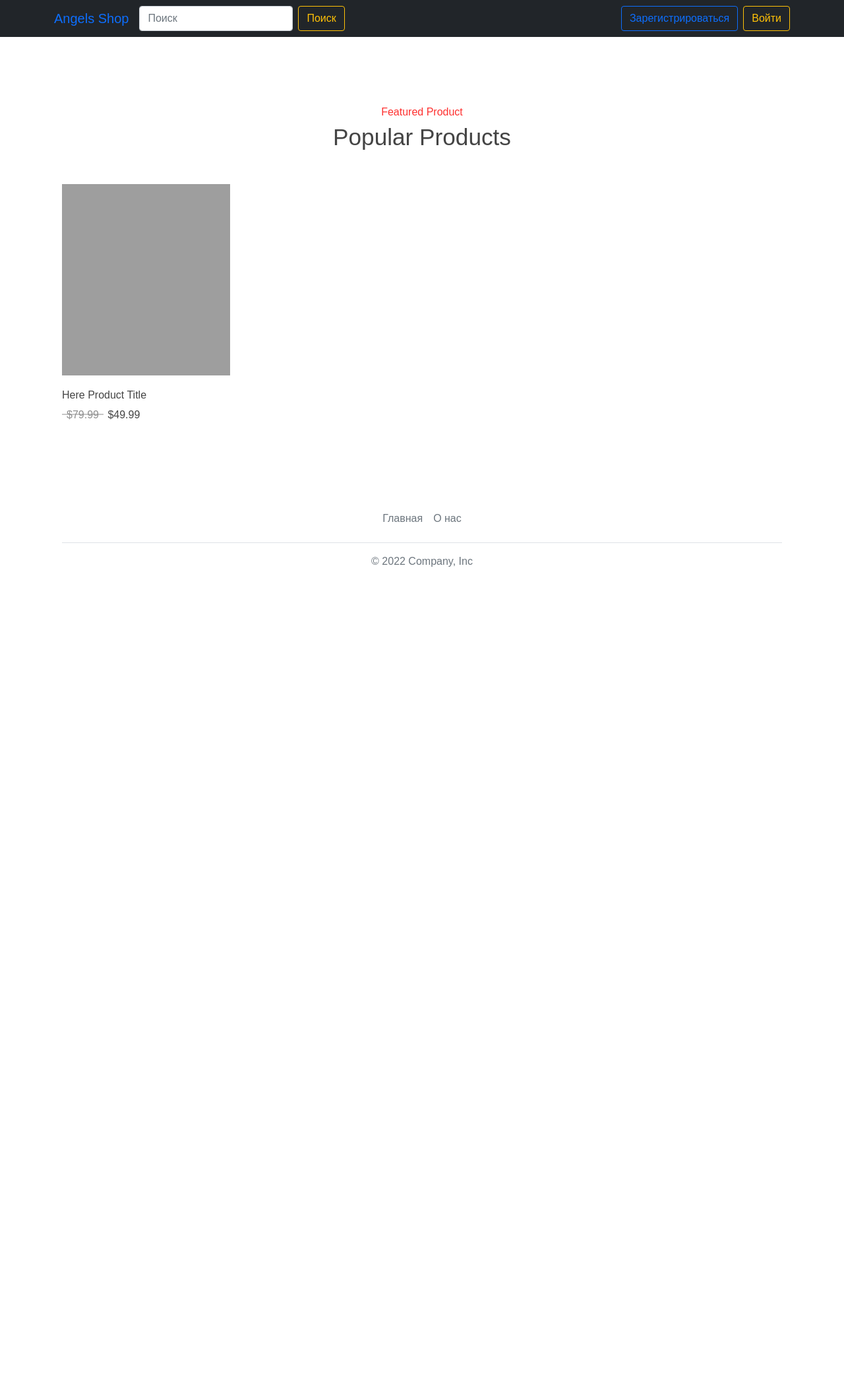
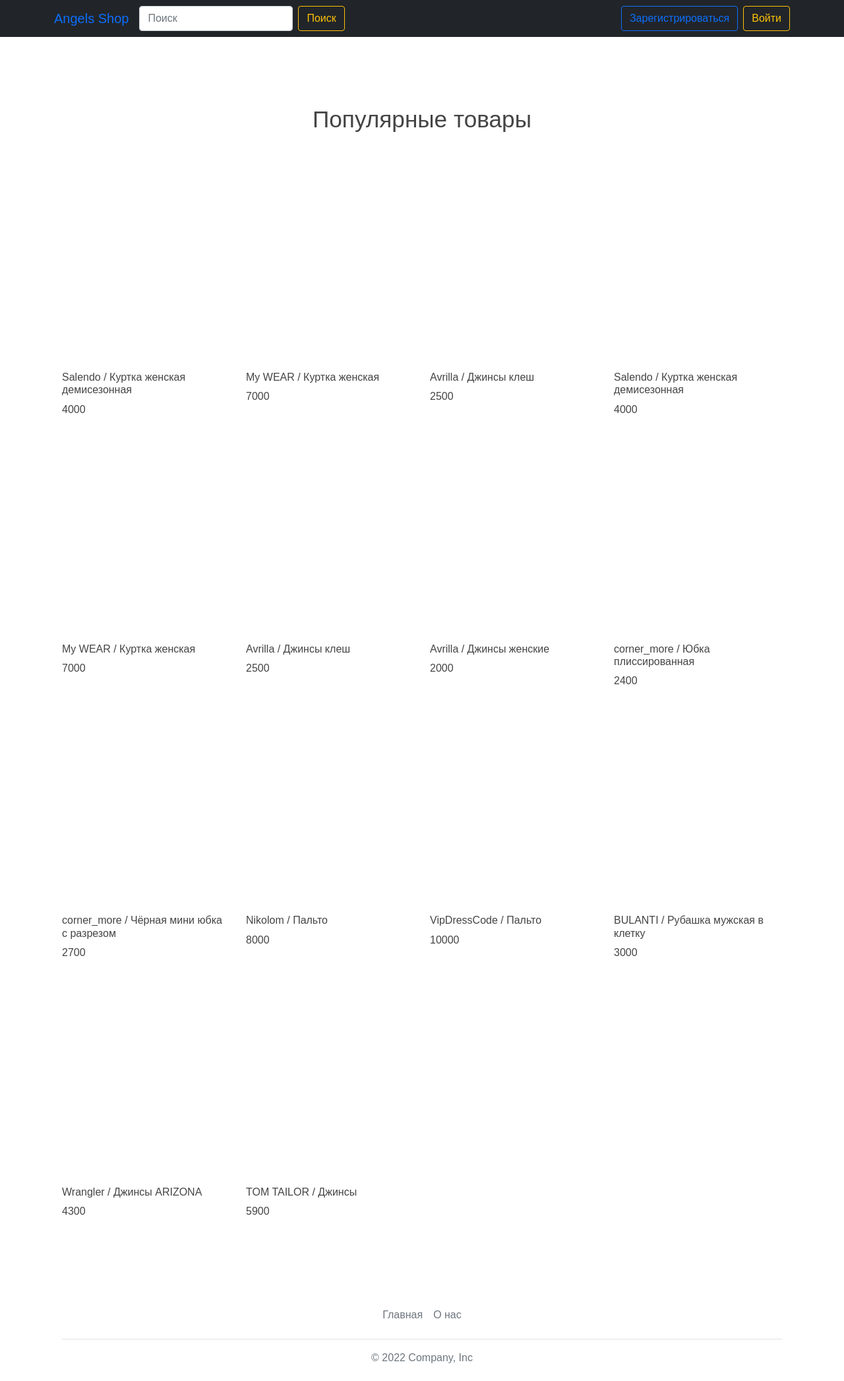
Before and after one commit to Asklit/WebOnlineStore, a Flask app: page /catalog in a window 1280 px wide. Shown: the top 2093 px of the page at 66% size. Before the commit the page ends 859 px from the top, so only its background shows below. Run offline with Flask 2, Linux system fonts and the light colour scheme; data comes from the database, SQL or seed files in the repository; both versions use the stored data as it was after the commit; parts of the project's set-up code (start-up, migrations or seed data) failed here and were passed over; some libraries are stand-ins or nearby versions; grey boxes are pictures that could not be loaded.

Commit message:
доработал работу с бд

```diff
--- a/data/orders.py
+++ b/data/orders.py
@@ -10,4 +10,4 @@
                            primary_key=True, autoincrement=True)
     status = sqlalchemy.Column(sqlalchemy.String, nullable=False, default="not paid")
     id_client = sqlalchemy.Column(sqlalchemy.Integer, sqlalchemy.ForeignKey("users.id"), nullable=False)
-    order_user = orm.relation("Users", back_populates='user')
+    user = orm.relation('User')
--- a/data/orders_items.py
+++ b/data/orders_items.py
@@ -9,6 +9,4 @@
     id = sqlalchemy.Column(sqlalchemy.Integer,
                            primary_key=True, autoincrement=True)
     id_product = sqlalchemy.Column(sqlalchemy.Integer, sqlalchemy.ForeignKey("products.id"), nullable=False)
-    order_product = orm.relation("Products", back_populates='product')
     id_client = sqlalchemy.Column(sqlalchemy.Integer, sqlalchemy.ForeignKey("users.id"), nullable=False)
-    order_user = orm.relation("Users", back_populates='user')
--- a/data/products.py
+++ b/data/products.py
@@ -12,4 +12,3 @@
     price = sqlalchemy.Column(sqlalchemy.Integer, nullable=False)
     type = sqlalchemy.Column(sqlalchemy.String, nullable=False)
     image_path = sqlalchemy.Column(sqlalchemy.String, nullable=False)
-    product = orm.relation("OrdersItems", back_populates='order_product')
--- a/data/users.py
+++ b/data/users.py
@@ -19,8 +19,8 @@
     hashed_password = sqlalchemy.Column(sqlalchemy.String, nullable=False)
     created_date = sqlalchemy.Column(sqlalchemy.DateTime,
                                      default=datetime.datetime.now)
-    user = orm.relation("OrdersItems", back_populates='user')
-    orders = orm.relation("Orders", back_populates='users')
+    orders = orm.relation("Orders", back_populates='user')
+
 
     def set_password(self, password):
         self.hashed_password = generate_password_hash(password)
--- a/main.py
+++ b/main.py
@@ -1,12 +1,14 @@
-from flask import Flask, render_template
+from flask import Flask, render_template, request
 from flask_login import LoginManager, login_user, login_required, logout_user
 from werkzeug.utils import redirect
 
 from data import db_session
 from data.products import Products
 from data.users import User
+from data.orders import Orders
 from forms.LoginForm import LoginForm
 from forms.user import RegisterForm
+from admin.put_items_to_db import main_add_to_bd
 
 app = Flask(__name__)
 app.config['SECRET_KEY'] = 'yandexlyceum_secret_key'
@@ -42,6 +44,13 @@
         user.set_password(form.password.data)
         db_sess.add(user)
         db_sess.commit()
+
+        order = Orders(
+            id_client=user.id,
+        )
+        db_sess.add(order)
+        db_sess.commit()
+
         return redirect('/login')
     return render_template('register.html', title='Регистрация', form=form)
 
@@ -84,49 +93,19 @@
 
 # Каталог
 @app.route('/catalog')
-@app.route('/catalog/woman')
-@app.route('/catalog/man')
-@app.route('/catalog/kids')
+# @app.route('/catalog/<data>')
 def catalog():
-    return render_template('catalog.html', title='Каталог')
-
-
-def add_to_bd(title, price, type_item, image_path):
-    products = Products(
-        title=title,
-        price=price,
-        type=type_item,
-        image_path=image_path
-    )
+    name_title = "Популярные товары"
     db_sess = db_session.create_session()
-    db_sess.add(products)
-    db_sess.commit()
+    list_products = []
+    for elem in db_sess.query(Products).all():
+        list_products.append([elem.title, elem.price, elem.image_path, elem.type])
+    print(list_products)
+    return render_template('catalog.html', title='Каталог', name_title=name_title, type="all", list_products=list_products)
 
 
 if __name__ == '__main__':
     db_session.global_init("db/store.db")
-    add_to_bd("Salendo / Куртка женская демисезонная", 4000, "woman", "salendo.png")
-    add_to_bd("My WEAR / Куртка женская", 7000, "woman", "mywear.png")
-    add_to_bd("Avrilla / Джинсы клеш", 2500, "woman", "avrilla.png")
-    add_to_bd("Salendo / Куртка женская демисезонная", 4000, "woman", "salendo.png")
-    add_to_bd("My WEAR / Куртка женская", 7000, "woman", "mywear.png")
-    add_to_bd("Avrilla / Джинсы клеш", 2500, "woman", "avrilla.png")
-    add_to_bd("Avrilla / Джинсы женские", 2000, "woman", "avrilla2.png")
-    add_to_bd("corner_more / Юбка плиссированная", 2400, "woman", "corner_more.png")
-    add_to_bd("corner_more / Чёрная мини юбка с разрезом", 2700, "woman", "corner_more2.png")
-    add_to_bd("Nikolom / Пальто", 8000, "man", "nikolom.png")
-    add_to_bd("VipDressCode / Пальто", 10000, "man", "VipDressCode.png")
-    add_to_bd("BULANTI / Рубашка мужская в клетку", 3000, "man", "BULANTI.png")
-    add_to_bd("Wrangler / Джинсы ARIZONA", 4300, "man", "Wrangle.png")
-    add_to_bd("TOM TAILOR / Джинсы", 5900, "man", "TOM TAILOR.png")
-    add_to_bd("VipDressCode / Пальто", 10000, "man", "VipDressCode.png")
-    add_to_bd("Avrilla / Джинсы женские", 2000, "woman", "avrilla2.png")
-    add_to_bd("corner_more / Юбка плиссированная", 2400, "woman", "corner_more.png")
-    add_to_bd("corner_more / Чёрная мини юбка с разрезом", 2700, "woman", "corner_more2.png")
-    add_to_bd("Nikolom / Пальто", 8000, "man", "nikolom.png")
-    add_to_bd("VipDressCode / Пальто", 10000, "man", "VipDressCode.png")
-    add_to_bd("BULANTI / Рубашка мужская в клетку", 3000, "man", "BULANTI.png")
-    add_to_bd("Wrangler / Джинсы ARIZONA", 4300, "man", "Wrangle.png")
-    add_to_bd("TOM TAILOR / Джинсы", 5900, "man", "TOM TAILOR.png")
-    add_to_bd("VipDressCode / Пальто", 10000, "man", "VipDressCode.png")
+    # main_add_to_bd(db_session.create_session())
+
     app.run(port=8080, host='127.0.0.1')
--- a/static/css/catalog.css
+++ b/static/css/catalog.css
@@ -56,25 +56,9 @@
 }
 
 .section-products #product-1 .part-1::before {
-	background: url("https://i.ibb.co/L8Nrb7p/1.jpg") no-repeat center;
-	background-size: cover;
-	transition: all 0.3s;
+
 }
 
-.section-products #product-2 .part-1::before {
-	background: url("https://i.ibb.co/cLnZjnS/2.jpg") no-repeat center;
-	background-size: cover;
-}
-
-.section-products #product-3 .part-1::before {
-	background: url("https://i.ibb.co/L8Nrb7p/1.jpg") no-repeat center;
-	background-size: cover;
-}
-
-.section-products #product-4 .part-1::before {
-	background: url("https://i.ibb.co/cLnZjnS/2.jpg") no-repeat center;
-	background-size: cover;
-}
 
 .section-products .single-product .part-1 .discount,
 .section-products .single-product .part-1 .new {
--- a/templates/catalog.html
+++ b/templates/catalog.html
@@ -9,15 +9,14 @@
         <div class="row justify-content-center text-center">
             <div class="col-md-8 col-lg-6">
                 <div class="header">
-                    <h3>Featured Product</h3>
-                    <h2>Popular Products</h2>
+                    <h2>{{ name_title }}</h2>
                 </div>
             </div>
         </div>
         <div class="row">
-            <!-- Single Product -->
+            {% for elem in list_products %}
                 <div class="col-md-6 col-lg-4 col-xl-3">
-                <div id="product-1" class="single-product">
+                    <div style="background-image: url('static/img/products/' + elem[3] + elem[2]) no-repeat center; background-size: cover; transition: all 0.3s;" class="single-product">
                         <div class="part-1">
                             <ul>
                                 <li><a href="#"><i class="fas fa-shopping-cart"></i></a></li>
@@ -27,12 +26,12 @@
                             </ul>
                         </div>
                         <div class="part-2">
-                        <h3 class="product-title">Here Product Title</h3>
-                        <h4 class="product-old-price">$79.99</h4>
-                        <h4 class="product-price">$49.99</h4>
+                            <h3 class="product-title">{{elem[0]}}</h3>
+                            <h4 class="product-price">{{elem[1]}}</h4>
                         </div>
                     </div>
                 </div>
+            {% endfor %}
         </div>
     </div>
 </section>
```
Also changed, not shown: admin/put_items_to_db.py (added, +29 -0 lines), db/store.db. Lines whose indentation alone changed are shown as unchanged.
